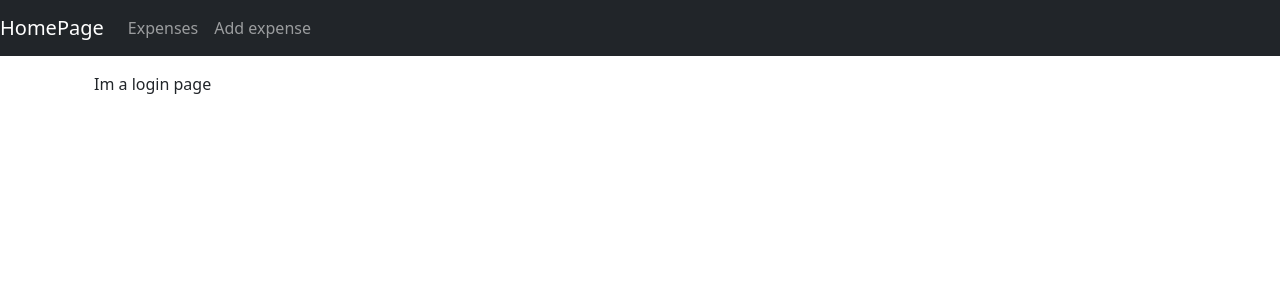
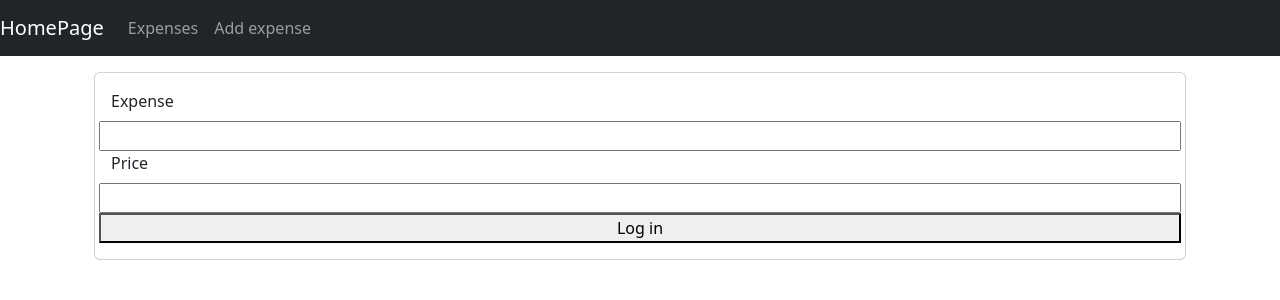
Before and after one commit to hsuliz/split-pay-app, a React (Create React App) app in the folder front-end/: page / in a window 1280 px wide. Shown: the top 300 px of the page. Built offline with nearby package versions, Linux system fonts and the light colour scheme.

Commit message:
Access to db

```diff
--- a/front-end/src/components/AddExpense.tsx
+++ b/front-end/src/components/AddExpense.tsx
@@ -42,10 +42,6 @@ function AddExpense() {
                                 <ErrorMessage name="price" component="span"/>
                                 <Field className="input" name="price"/>
 
-                                <label>Id</label>
-                                <ErrorMessage name="id" component="span"/>
-                                <Field className="input" name="client.id"/>
-
                                 <button type="submit">Add expense</button>
                             </Row>
                         </Form>
--- a/front-end/src/components/LoginComponent.tsx
+++ b/front-end/src/components/LoginComponent.tsx
@@ -1,11 +1,58 @@
 import React from "react";
+import {Card, Container, Row} from "react-bootstrap";
+import {Field, Form, Formik} from "formik";
+import {useNavigate} from "react-router-dom";
+import clientService from "../services/ClientService";
+
+export type Login = {
+    username: string,
+    password: string
+}
 
 const LoginComponent: React.FC = () => {
+
+    const navigate = useNavigate();
+
+    const initialValues: Login = {
+        password: "",
+        username: ""
+    }
+
+    const onSubmitCreate = (data: Login) => {
+        console.log(data)
+        clientService.getToken(data)
+            .catch((e: Error) => {
+                console.log(e);
+            })
+        /*expenseService.post(data)
+            .then(() => navigate("/list"))
+            .catch((e: Error) => {
+                console.log(e);
+            })*/
+    };
+
+
     return (
-        <div className="container">
-            Im a login page
-        </div>
-    )
+        <Container>
+            <Card>
+                <Card.Body>
+                    <Formik initialValues={initialValues} onSubmit={onSubmitCreate}>
+                        <Form className="form">
+                            <Row>
+                                <label>Expense</label>
+                                <Field className="input" name="username"/>
+
+                                <label>Price</label>
+                                <Field className="input" name="password"/>
+
+                                <button type="submit">Log in</button>
+                            </Row>
+                        </Form>
+                    </Formik>
+                </Card.Body>
+            </Card>
+        </Container>
+    );
 }
 
 export default LoginComponent;
--- a/front-end/src/services/ClientService.ts
+++ b/front-end/src/services/ClientService.ts
@@ -1,5 +1,6 @@
 import requester from "./requester";
 import {Client} from "./Types";
+import {Login} from "../components/LoginComponent";
 
 const getClient = (id: number) => {
     return requester.get<Client>(`/clients/${id}`)
@@ -13,8 +14,31 @@ const postClient = (client: Client) => {
     return requester.post<Client>("/clients", client)
 }
 
+const logIn = (clientForm: Login, token: string) => {
+
+    const config = {
+        headers: {Authorization: `Bearer ${token}`}
+    };
+
+    const bodyParameters = {
+        key: "value"
+    };
+
+    return requester.post<Login>(
+        "/auth/login", bodyParameters, config
+    ).then(console.log).catch(console.log);
+}
+
+const getToken = (clientForm: Login) => {
+
+    return requester.post<Login>(
+        "/auth/login", clientForm
+    ).then(console.log).catch(console.log);
+
+}
+
 const ClientService = {
-    getClient, getClients, postClient
+    getClient, getClients, postClient, logIn, getToken
 }
 
 export default ClientService;
```
Also changed, not shown: 1 other file (tests, documents, lock files or other folders).
